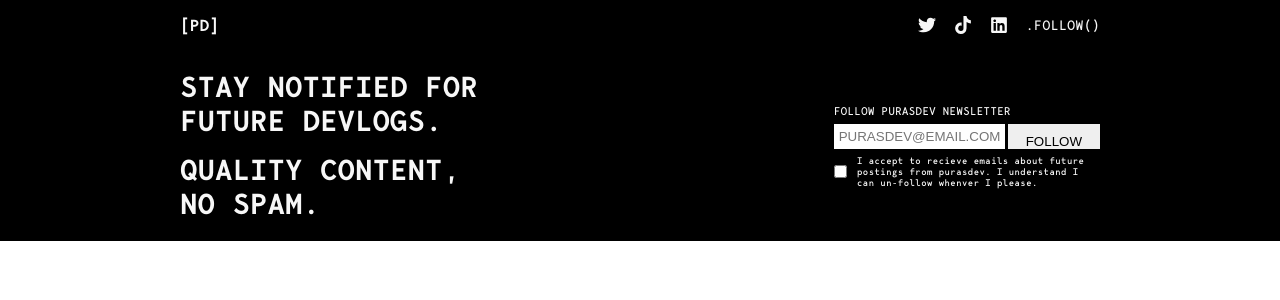
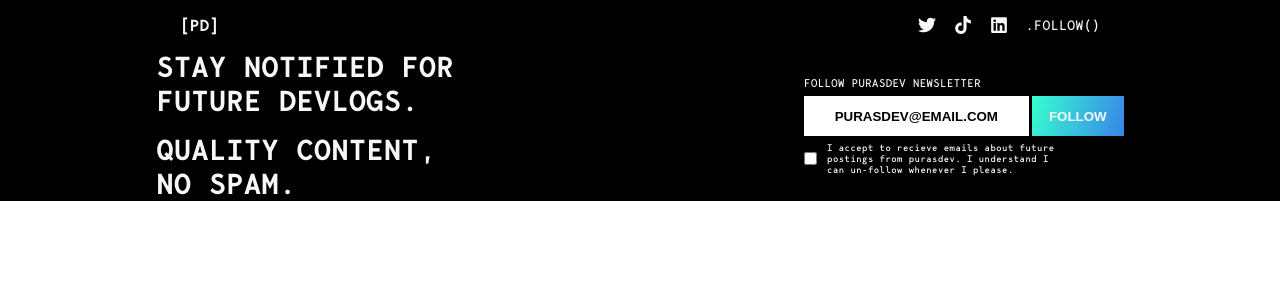
Before and after one commit to JGohr/purasdev, a Next.js app: page / in a window 1280 px wide. Shown: the top 300 px of the page. Built offline with nearby package versions, Linux system fonts and the light colour scheme.

Commit message:
Added styling to footer comp

```diff
--- a/comps/Footer.jsx
+++ b/comps/Footer.jsx
@@ -13,7 +13,7 @@ function Footer() {
             <div className="follow-agreement">
                 <input type="checkbox" />
                 <p id="follow-agreement-copy">I accept to recieve emails about future postings from purasdev.
-                I understand I can un-follow whenver I please.</p>
+                I understand I can un-follow whenever I please.</p>
             </div>
         </div>
     </div>);
--- a/styles/Footer.css
+++ b/styles/Footer.css
@@ -5,10 +5,9 @@
 
     background-color: #000000;
 
-    padding: 20px var(--app-padding-x);
-
     display: flex;
-    justify-content: space-between;
+    gap: 350px;
+    justify-content: center;
     align-items: center;
 }
 
@@ -35,6 +34,11 @@
     gap: 6px;
 }
 
+#follow-newsletter-title
+{
+    font-size: .7rem;
+}
+
 .follow-agreement
 {
     display: flex;
@@ -50,8 +54,38 @@
 .follow-newsletter-form > input
 {
     border: none;
-    height: 25px;
-    font-weight: 500;
+    height: 40px;
+    outline: none;
+}
+
+#newsletter-email-input
+{
+    width: 250px;
+
+    padding: 10px auto;
+
+    text-align: center;
+}
+
+::placeholder
+{
+   color: #000000;
+   opacity: 1;
+   font-weight: 700;
+}
+
+#submit-newsletter
+{
+    width: 100px;
+
+    text-align: center;
+
+    padding: 10px;
+
+    background: linear-gradient(107.75deg, #37FFCF 0%, #387FEA 103.84%);
+
+    color: #f7f7f7;
+    font-weight: 700;
 }
 
 #follow-agreement-copy
@@ -59,24 +93,3 @@
     font-size: .6rem;
     max-width: 18vw;
 }
-
-#follow-newsletter-title
-{
-    font-size: .7rem;
-}
-
-#newsletter-email-input
-{
-    width: 65%;
-
-    padding: 10px 5px;
-}
-
-#submit-newsletter
-{
-    width: 35%;
-
-    text-align: center;
-
-    padding: 10px;
-}
```
